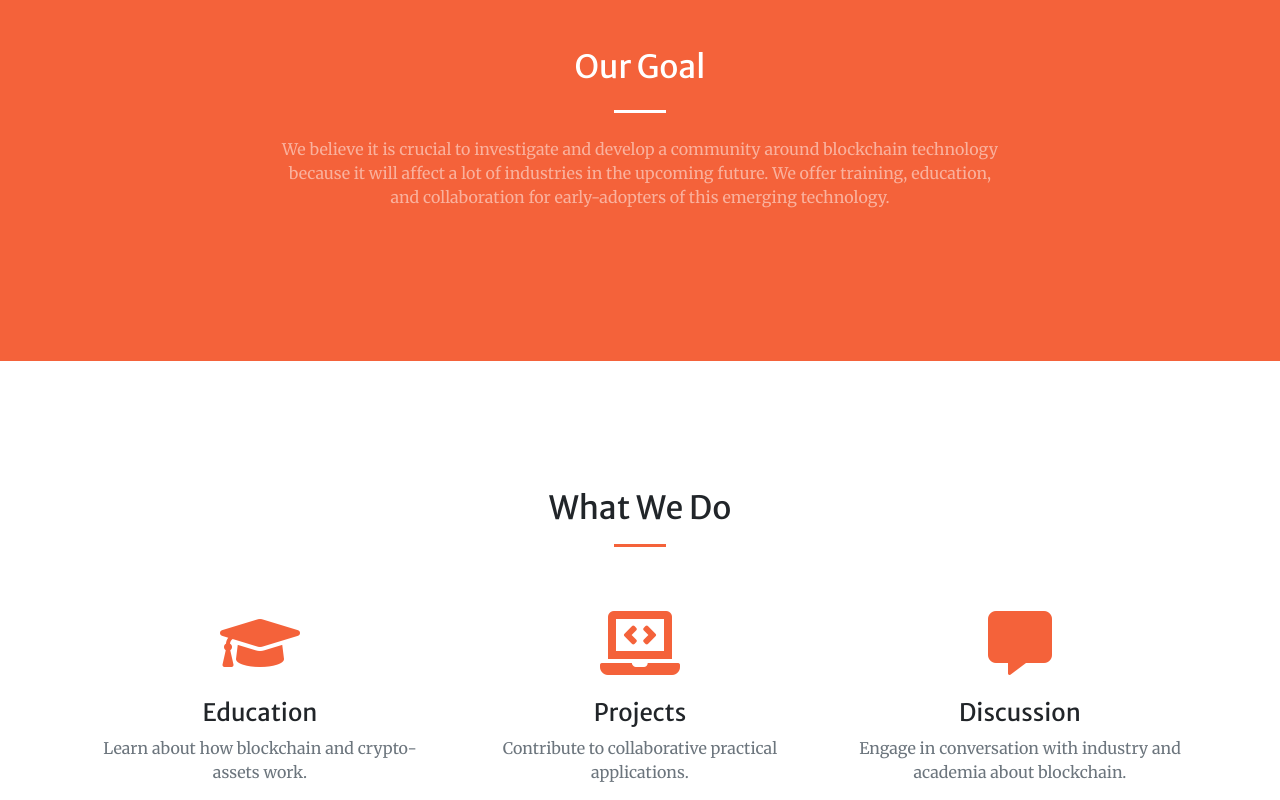
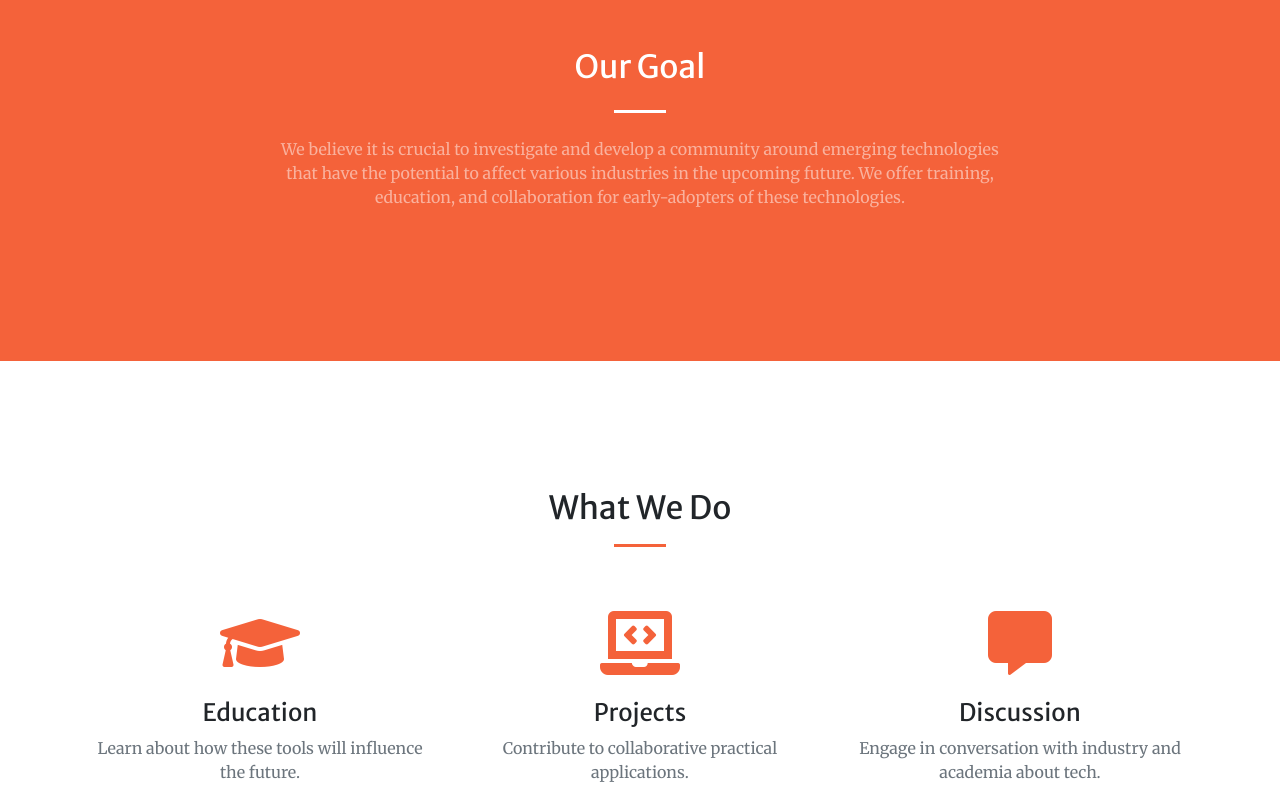
Before and after one commit to ulethtech/ulethtech.github.io, a website with bundled scripts: page index.html in a window 1280 px wide. Shown: the part 880-1680 px from the top of the page. Built offline with nearby package versions, Linux system fonts and the light colour scheme.

Commit message:
removed the blockchain stuff

```diff
--- a/index.html
+++ b/index.html
@@ -80,7 +80,7 @@
           <hr class="divider my-4">
         </div>
         <div class="col-lg-8 align-self-baseline">
-          <p class="text-white-75 font-weight-light mb-5">A student-organized group dedicated to the theory and application of blockchain, crypto-assets, and other distributed ledger technologies.</p>
+          <p class="text-white-75 font-weight-light mb-5">A student-organized group dedicated to the theory and application of emerging technologies such as: blockchain, IoT, AI, VR, etc.</p>
           <!-- <form>
             <div class="form-row">
               <div class="col-12 col-md-9 mb-2 mb-md-0">
@@ -105,7 +105,7 @@
         <div class="col-lg-8 text-center">
           <h2 class="text-white mt-0">Our Goal</h2>
           <hr class="divider light my-4">
-          <p class="text-white-50 mb-4">We believe it is crucial to investigate and develop a community around blockchain technology because it will affect a lot of industries in the upcoming future. We offer training, education, and collaboration for early-adopters of this emerging technology. </p>
+          <p class="text-white-50 mb-4">We believe it is crucial to investigate and develop a community around emerging technologies that have the potential to affect various industries in the upcoming future. We offer training, education, and collaboration for early-adopters of these technologies. </p>
           <!-- <a class="btn btn-light btn-xl js-scroll-trigger" href="#services">Get Started!</a> -->
         </div>
       </div>
@@ -122,7 +122,7 @@
           <div class="mt-5">
             <i class="fas fa-4x fa-graduation-cap text-primary mb-4"></i>
             <h3 class="h4 mb-2">Education</h3>
-            <p class="text-muted mb-0">Learn about how blockchain and crypto-assets work.</p>
+            <p class="text-muted mb-0">Learn about how these tools will influence the future.</p>
           </div>
         </div>
         <div class="col-lg-4 col-md-6 text-center">
@@ -136,7 +136,7 @@
           <div class="mt-5">
             <i class="fas fa-4x fa-comment-alt text-primary mb-4"></i>
             <h3 class="h4 mb-2">Discussion</h3>
-            <p class="text-muted mb-0">Engage in conversation with industry and academia about blockchain.</p>
+            <p class="text-muted mb-0">Engage in conversation with industry and academia about tech.</p>
           </div>
         </div>
       </div>
@@ -276,8 +276,7 @@
       </div>
       <div class="text-center">
 
-        <iframe src="https://docs.google.com/forms/d/e/1FAIpQLSeYO0-1v_y7FgwIlHmGFGiKb6g8PJKnLcVTHZgWZGaIIVw1-A/viewform?embedded=true" width="100%" height="504" frameborder="0" marginheight="0" marginwidth="0">Loading...</iframe>      </div>
-      <!-- <div class="row">
+        <iframe src="https://docs.google.com/forms/d/e/1FAIpQLSeNQGONKOU-Jtl89hdBcRMYc5Ro6lA1FCJlaPDua6EcQkGBDQ/viewform?embedded=true" width="100%" height="504" frameborder="0" marginheight="0" marginwidth="0">Loading...</iframe>      <!-- <div class="row">
         <div class="col-lg-4 ml-auto text-center">
           <i class="fas fa-phone fa-3x mb-3 text-muted"></i>
           <div>+1 (202) 555-0149</div>
```
Also changed, not shown: 3 other files.
